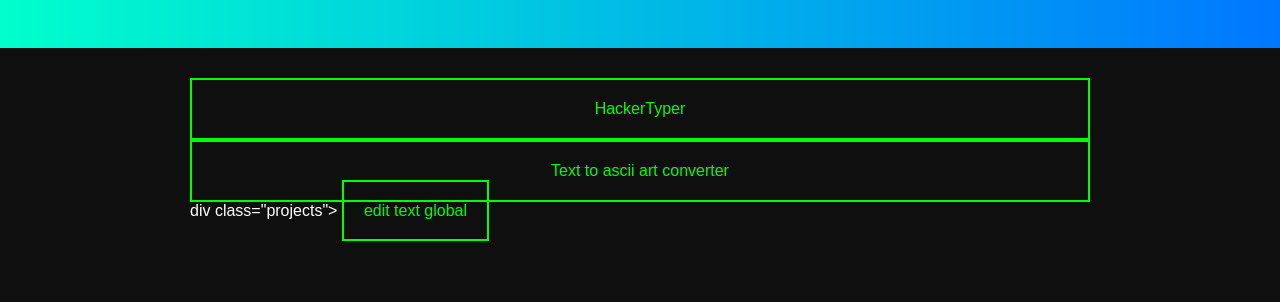
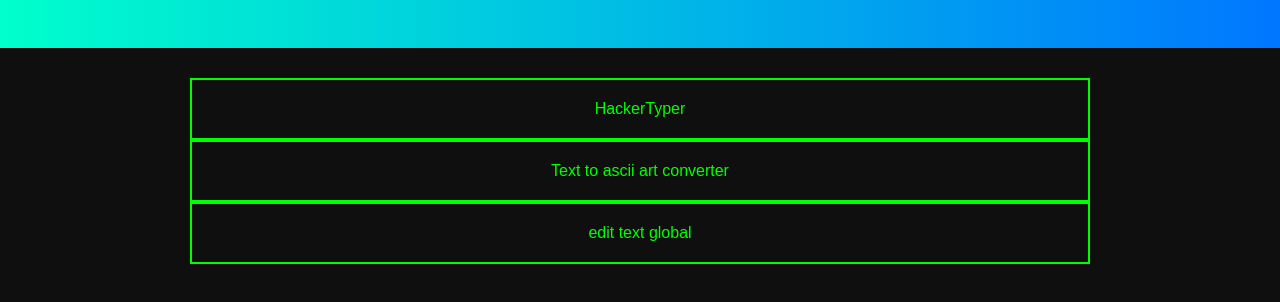
Before and after one commit to MeowDev404/my-weekly-project, a plain HTML site: page projects.html in a window 1280 px wide. Shown: the part 70-372 px from the top of the page. Drawn offline with Linux system fonts and the light colour scheme.

Commit message:
added div tag

```diff
--- a/projects.html
+++ b/projects.html
@@ -19,7 +19,7 @@
      <div class="projects">
         <a href="projects/ascii.html" class="project">Text to ascii art converter</a>
     </div>
-    div class="projects">
+    <div class="projects">
         <a href="projects/text.html" class="project">edit text global</a>
     </div>
 </main>
```
